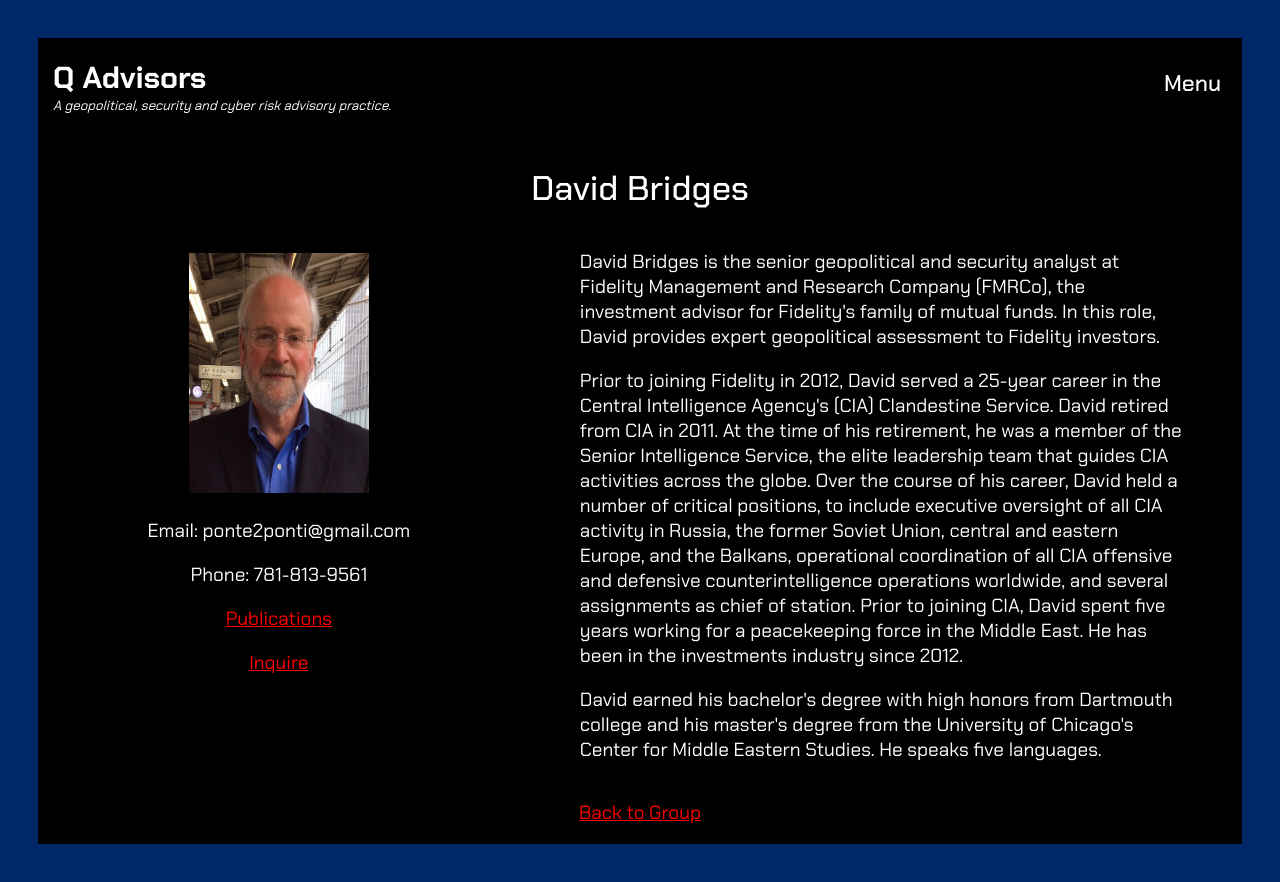
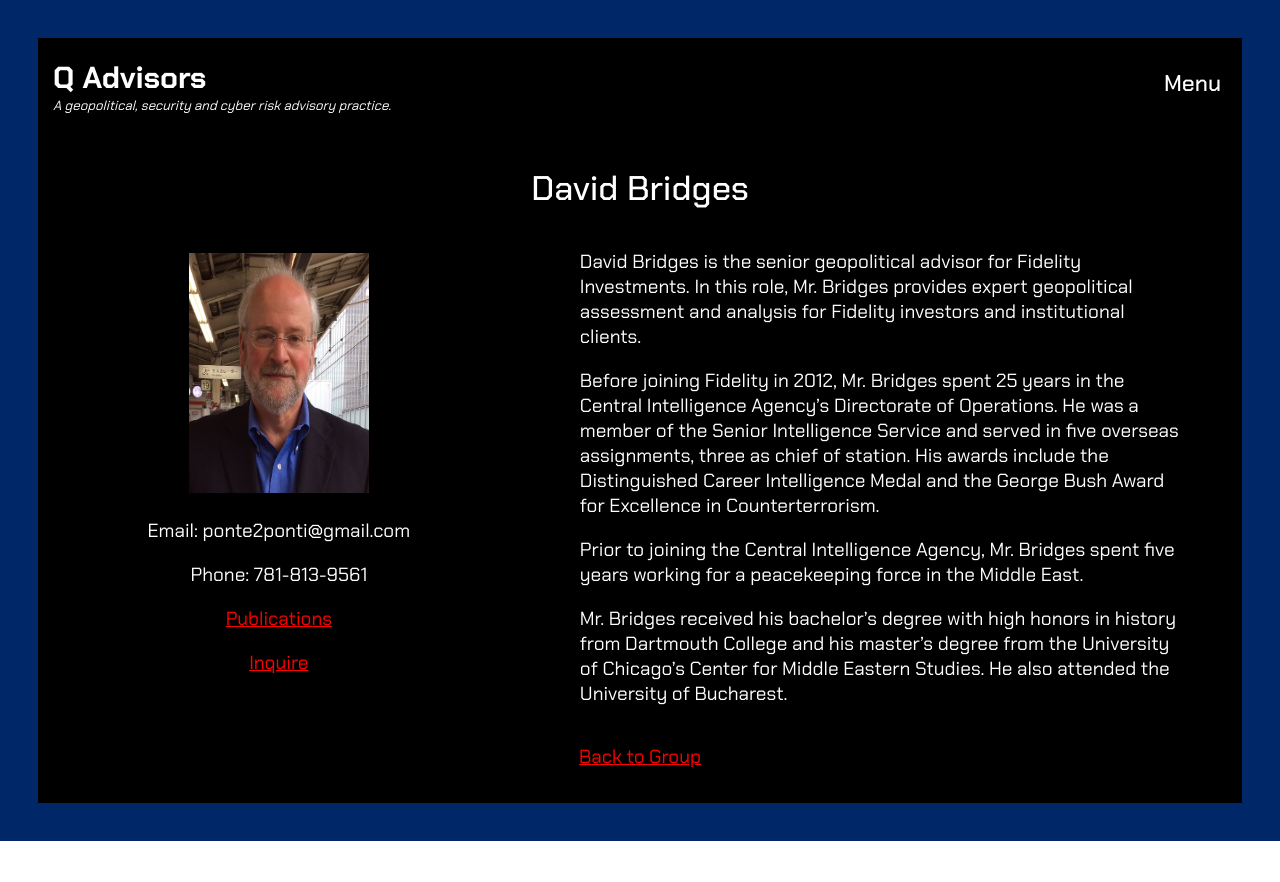
Before and after one commit to tdberg21/quint, a React (Create React App) app: page /bios/bridges in a window 1280 px wide. After the commit the page ends 841 px from the top, so only its background shows below. Built offline with nearby package versions, Linux system fonts and the light colour scheme.

Commit message:
Update bio data for Bridges per client request

```diff
--- a/src/bioData.js
+++ b/src/bioData.js
@@ -58,9 +58,10 @@
            short:
              "Current Senior Geopolitical & Security Analyst at Fidelity Management and Research Company (FMRCo) and a 25 year career in CIA's Clandestine Service where he retired as a member of the Senior Intelligence Service",
            info: [
-             "David Bridges is the senior geopolitical and security analyst at Fidelity Management and Research Company (FMRCo), the investment advisor for Fidelity's family of mutual funds. In this role, David provides expert geopolitical assessment to Fidelity investors.",
-             "Prior to joining Fidelity in 2012, David served a 25-year career in the Central Intelligence Agency's (CIA) Clandestine Service. David retired from CIA in 2011. At the time of his retirement, he was a member of the Senior Intelligence Service, the elite leadership team that guides CIA activities across the globe. Over the course of his career, David held a number of critical positions, to include executive oversight of all CIA activity in Russia, the former Soviet Union, central and eastern Europe, and the Balkans, operational coordination of all CIA offensive and defensive counterintelligence operations worldwide, and several assignments as chief of station. Prior to joining CIA, David spent five years working for a peacekeeping force in the Middle East. He has been in the investments industry since 2012.",
-             "David earned his bachelor's degree with high honors from Dartmouth college and his master's degree from the University of Chicago's Center for Middle Eastern Studies. He speaks five languages."
+             'David Bridges is the senior geopolitical advisor for Fidelity Investments.  In this role, Mr. Bridges provides expert geopolitical assessment and analysis for Fidelity investors and institutional clients.',
+             'Before joining Fidelity in 2012, Mr. Bridges spent 25 years in the Central Intelligence Agency’s Directorate of Operations.  He was a member of the Senior Intelligence Service and served in five overseas assignments, three as chief of station.  His awards include the Distinguished Career Intelligence Medal and the George Bush Award for Excellence in Counterterrorism.',
+             'Prior to joining the Central Intelligence Agency, Mr. Bridges spent five years working for a peacekeeping force in the Middle East.',
+             'Mr. Bridges received his bachelor’s degree with high honors in history from Dartmouth College and his master’s degree from the University of Chicago’s Center for Middle Eastern Studies.  He also attended the University of Bucharest.'
            ]
          },
          {
```
